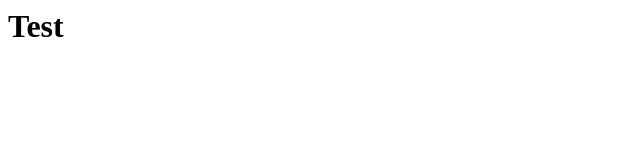
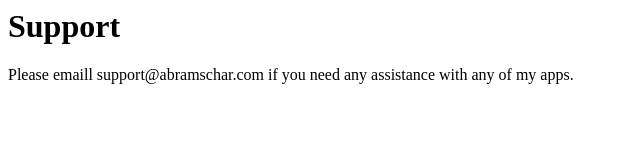
Before and after one commit to bigfoot-tech/bigfoot-tech.github.io, a plain HTML site: page index.html in a window 1280 px wide. Shown: the whole page, without its empty margins (0-640 px from the left). Drawn offline with Linux system fonts and the light colour scheme.

Commit message:
Update index.html

```diff
--- a/index.html
+++ b/index.html
@@ -1,7 +1,8 @@
 <html>
 <bidy>
-<h1>
-Test
-</h1>
+  <h1>Support</h1>
+<p>
+Please emaill support@abramschar.com if you need any assistance with any of my apps.
+</p>
 </body>
 </html>
```
